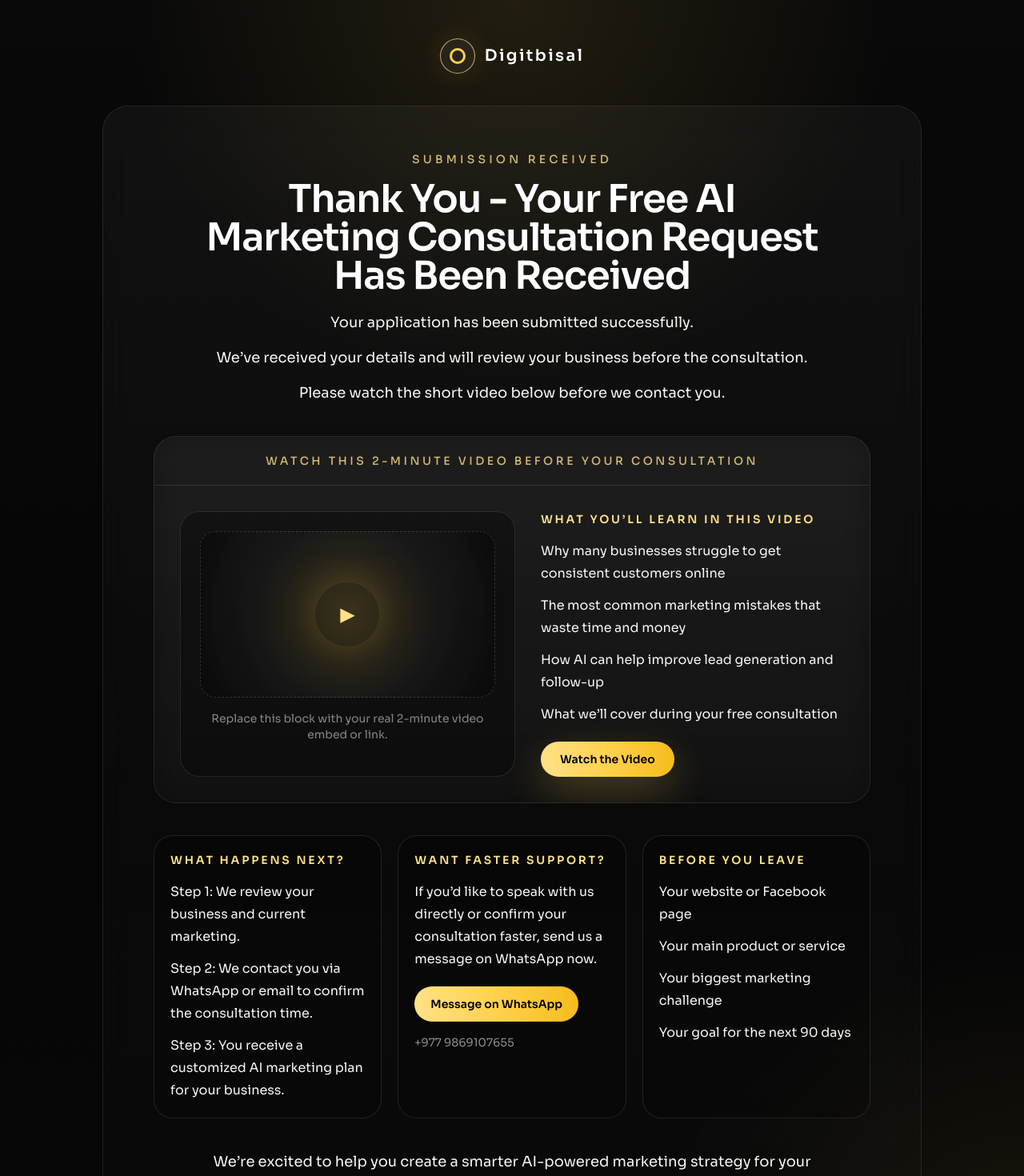
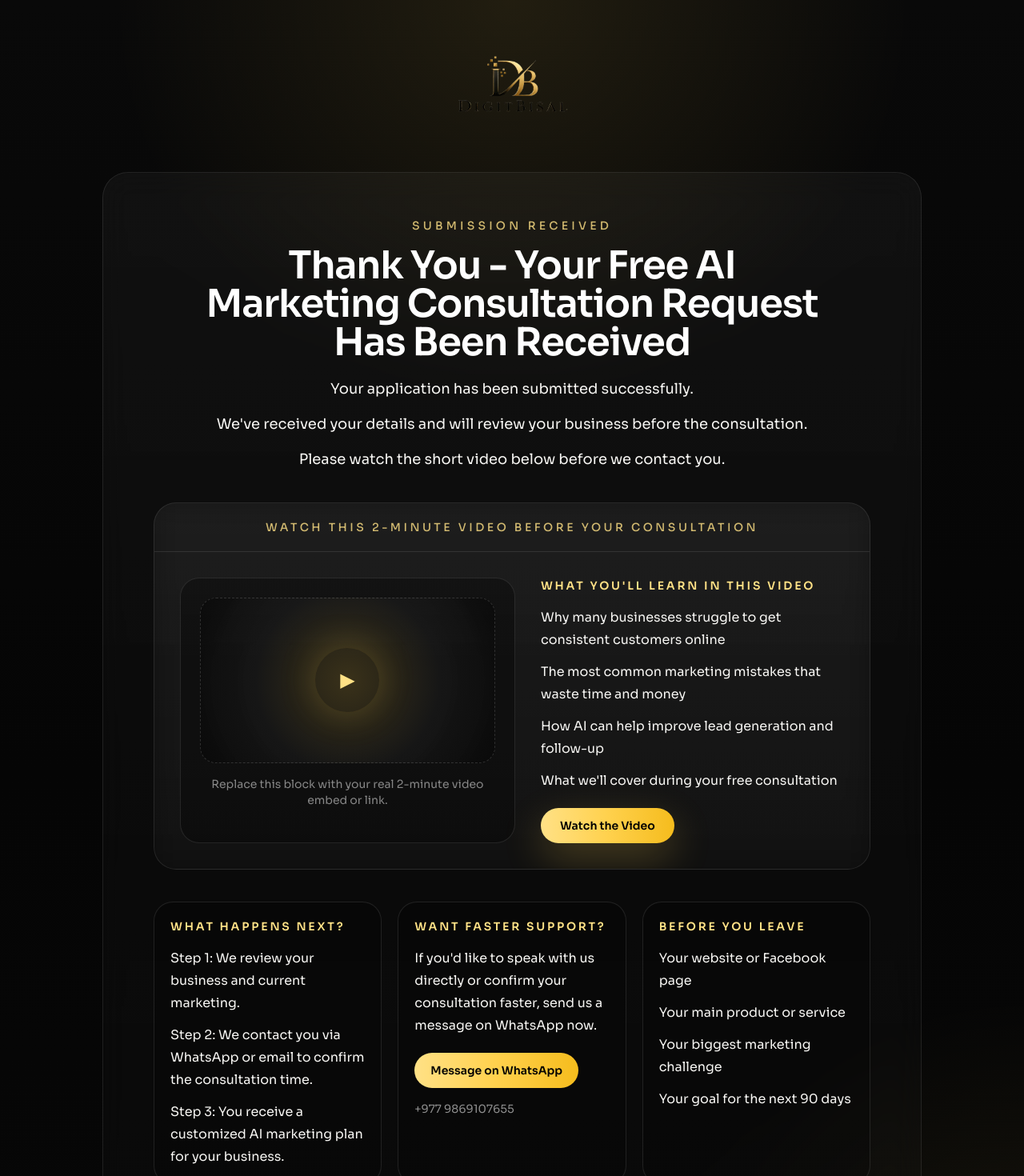
Before and after one commit to 9869107655/my-ai-landing-page, a Next.js app: page /thank-you in a window 1280 px wide. Shown: the top 1470 px of the page at 80% size. Built offline with nearby package versions, Linux system fonts and the light colour scheme.

Commit message:
Update branding with uploaded logo

```diff
--- a/app/thank-you/page.tsx
+++ b/app/thank-you/page.tsx
@@ -24,7 +24,7 @@ export default function ThankYouPage() {
               Your application has been submitted successfully.
             </p>
             <p className="mt-4 text-base leading-7 text-white/74 sm:text-lg">
-              We’ve received your details and will review your business before the consultation.
+              We&apos;ve received your details and will review your business before the consultation.
             </p>
             <p className="mt-4 text-base leading-7 text-white/74 sm:text-lg">
               Please watch the short video below before we contact you.
@@ -55,13 +55,13 @@ export default function ThankYouPage() {
                 <div className="space-y-5">
                   <div>
                     <p className="text-sm font-semibold uppercase tracking-[0.2em] text-brand-200">
-                      What you’ll learn in this video
+                      What you&apos;ll learn in this video
                     </p>
                     <ul className="mt-4 space-y-3 text-base leading-7 text-white/76">
                       <li>Why many businesses struggle to get consistent customers online</li>
                       <li>The most common marketing mistakes that waste time and money</li>
                       <li>How AI can help improve lead generation and follow-up</li>
-                      <li>What we’ll cover during your free consultation</li>
+                      <li>What we&apos;ll cover during your free consultation</li>
                     </ul>
                   </div>
 
@@ -89,7 +89,7 @@ export default function ThankYouPage() {
             <div className="rounded-3xl border border-white/10 bg-black/20 p-5 text-left">
               <p className="text-sm font-semibold uppercase tracking-[0.2em] text-brand-200">Want Faster Support?</p>
               <p className="mt-4 text-base leading-7 text-white/76">
-                If you’d like to speak with us directly or confirm your consultation faster, send us a message on WhatsApp now.
+                If you&apos;d like to speak with us directly or confirm your consultation faster, send us a message on WhatsApp now.
               </p>
               <a
                 href="https://wa.me/9779869107655"
@@ -114,7 +114,7 @@ export default function ThankYouPage() {
           </div>
 
           <p className="mx-auto mt-10 max-w-3xl text-center text-base leading-7 text-white/74 sm:text-lg">
-            We’re excited to help you create a smarter AI-powered marketing strategy for your business.
+            We&apos;re excited to help you create a smarter AI-powered marketing strategy for your business.
           </p>
         </section>
       </div>
--- a/components/BrandMark.tsx
+++ b/components/BrandMark.tsx
@@ -1,10 +1,14 @@
+import Image from "next/image";
+
 export function BrandMark() {
   return (
-    <div className="inline-flex items-center gap-3 text-white">
-      <div className="grid h-11 w-11 place-items-center rounded-full border border-brand-200/70 bg-white/5 shadow-[0_0_35px_rgba(255,209,77,0.12)]">
-        <div className="h-5 w-5 rounded-full border-[3px] border-brand-300" />
-      </div>
-      <span className="text-xl font-semibold tracking-[0.12em] text-white">Digitbisal</span>
-    </div>
+    <Image
+      src="/logo.png"
+      alt="Digitbisal logo"
+      width={220}
+      height={80}
+      priority
+      className="h-auto w-[150px] sm:w-[190px]"
+    />
   );
 }
```
Also changed, not shown: public/logo.png (added).
